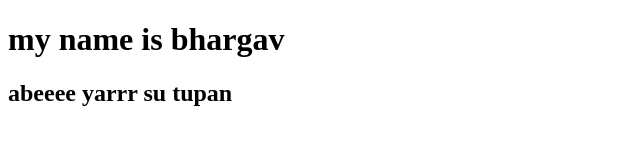
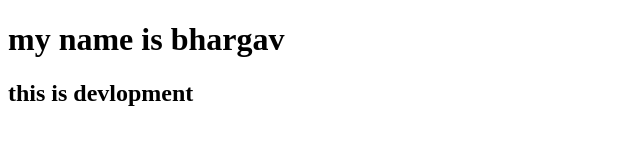
Before and after one commit to bhargav-73/vcscf-practice, a plain HTML site: page index.html in a window 1280 px wide. Shown: the whole page, without its empty margins (0-640 px from the left). Drawn offline with Linux system fonts and the light colour scheme.

Commit message:
1 commit

```diff
--- a/index.html
+++ b/index.html
@@ -7,6 +7,6 @@
 </head>
 <body>
     <h1>my name is bhargav</h1>
-    <h2> abeeee yarrr su tupan </h2>
+    <h2> this is devlopment </h2>
 </body>
 </html>
```
